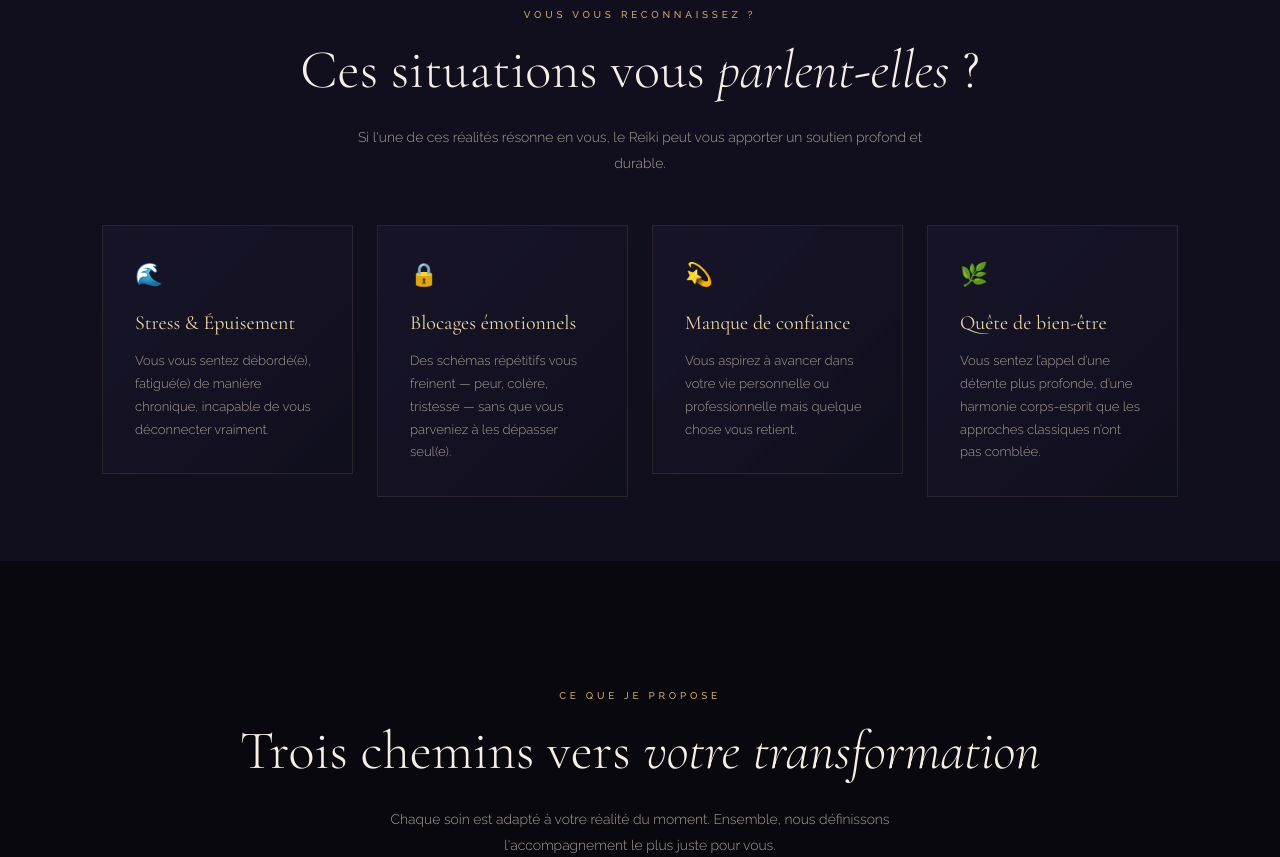
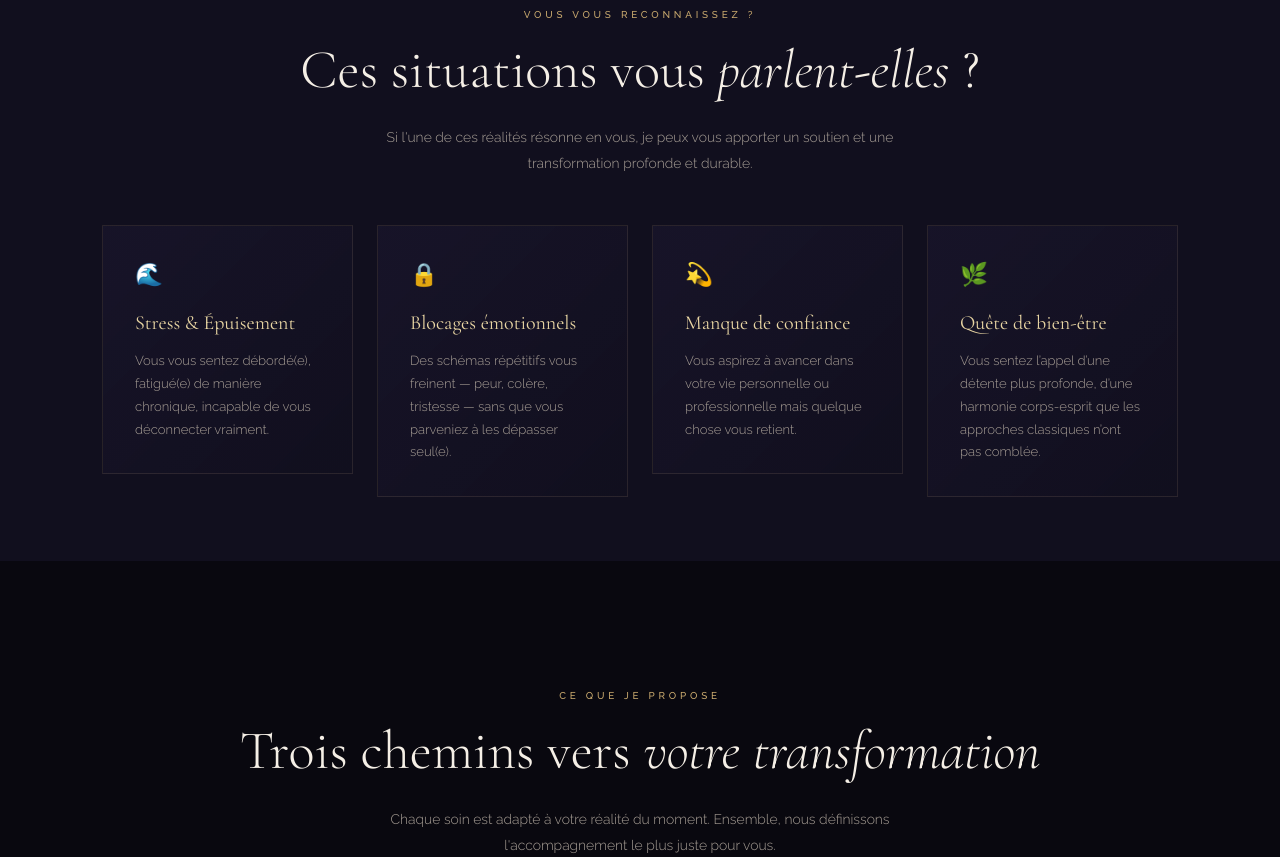
Before and after one commit to LucaMartinet7/Website_Carole, a React (Vite) app: page / in a window 1280 px wide. Shown: the part 920-1777 px from the top of the page. Built offline with nearby package versions, Linux system fonts and the light colour scheme.

Commit message:
Reword resonance section closing line

```diff
--- a/src/components/ResonanceSection.tsx
+++ b/src/components/ResonanceSection.tsx
@@ -15,8 +15,8 @@ export function ResonanceSection() {
           }
           description={
             <>
-              Si l'une de ces réalités résonne en vous, le Reiki peut vous apporter un soutien
-              profond et durable.
+              Si l'une de ces réalités résonne en vous, je peux vous apporter un soutien et une
+              transformation profonde et durable.
             </>
           }
         />
```
